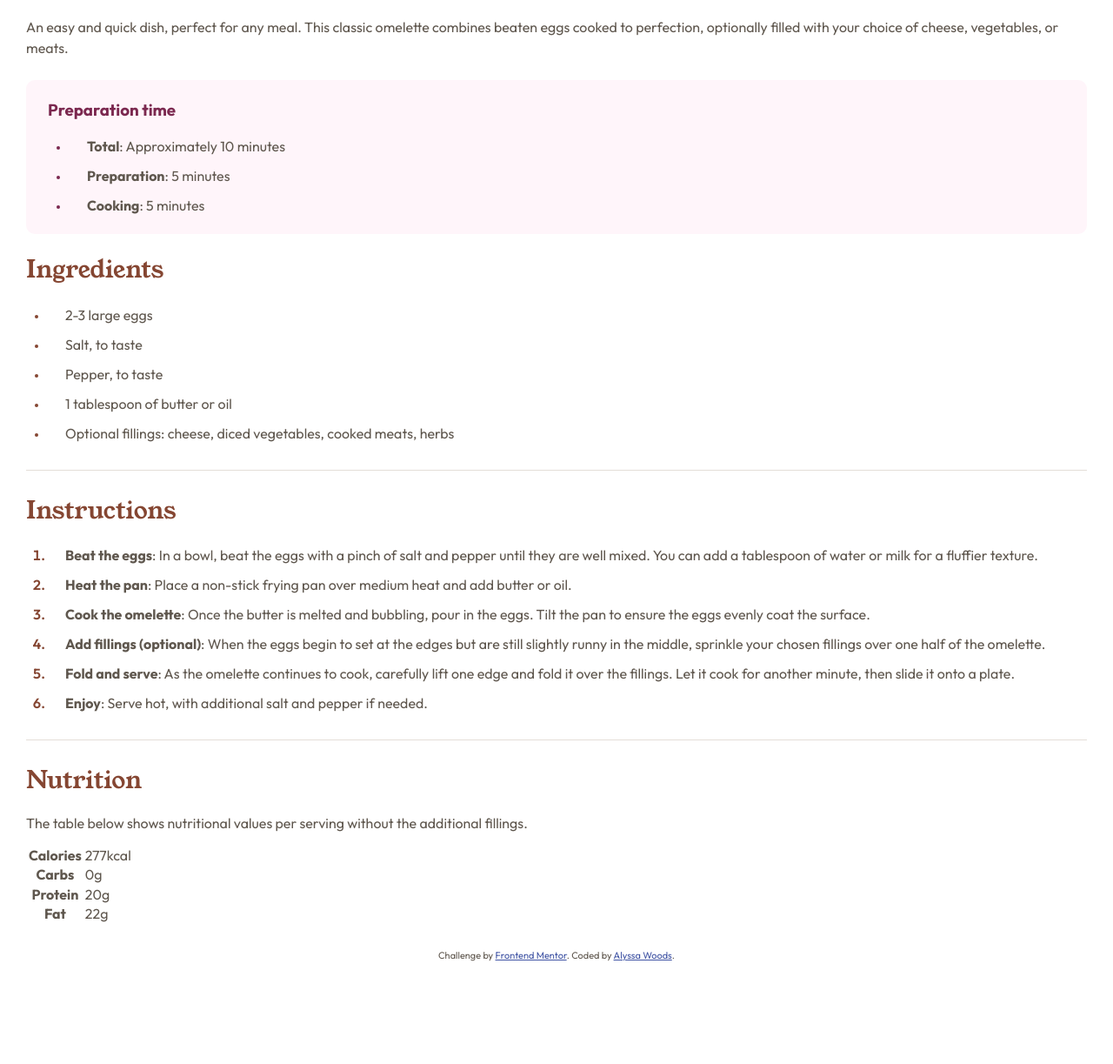
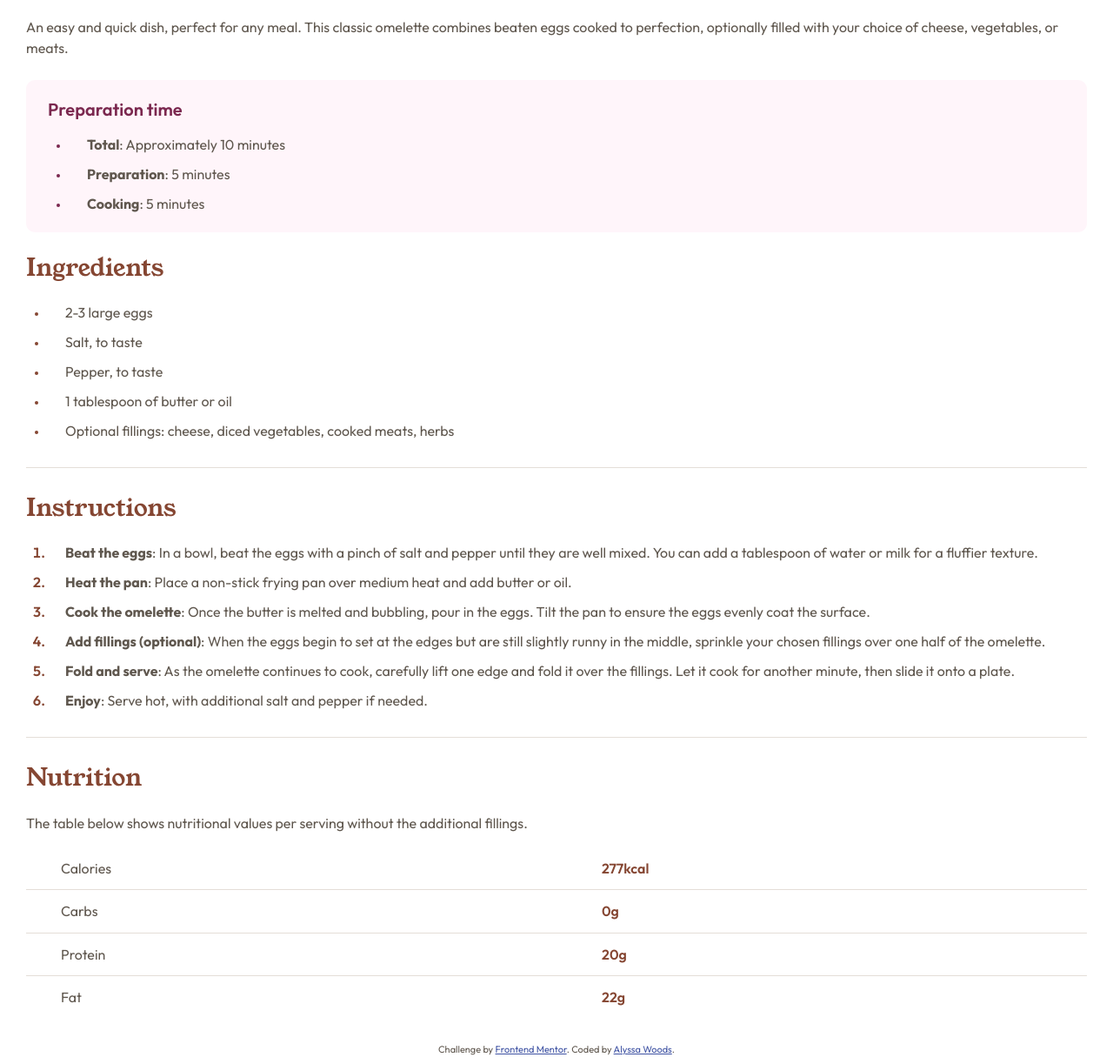
Before and after one commit to alymichwoo/recipe-card-2, a plain HTML site: page index.html in a window 1280 px wide. Shown: the part 663-1886 px from the top of the page at 87% size. Before the commit the page ends 1768 px from the top, so only its background shows below. Drawn offline with Linux system fonts and the light colour scheme.

Commit message:
Style nutrition section and refactor

```diff
--- a/css/main.css
+++ b/css/main.css
@@ -1,33 +1,53 @@
 /****** Global Styles *****/
+:root {
+    --ff-accent: 'Young Serif', serif;
+    --ff-primary: 'Outfit', sans-serif;
+
+    --nutmeg: hsl(14, 45%, 36%);
+    --dark-raspberry: hsl(332, 51%, 32%);
+    --white: hsl(0, 0%, 100%);
+    --rose-white: hsl(330, 100%, 98%);
+    --eggshell: hsl(30, 54%, 90%);
+    --light-gray: hsl(30, 18%, 87%);
+    --wenge-brown: hsl(30, 10%, 34%);
+    --dark-charcoal: hsl(24, 5%, 18%);
+}
 
 body {
-    background-color: hsl(0, 0%, 100%);
-    font-family: "Outfit", sans-serif;
+    background-color: var(--white);
+    font-family: var(--ff-primary);
     font-optical-sizing: auto;
     font-weight: 400;
     font-style: normal;
-    color: hsl(30, 10%, 34%);
+    color: var(--wenge-brown);
     font-size: 16px;
 }
 
-h1,
-h2 {
-    color: hsl(24, 5%, 18%);
-    font-family: "Young Serif", serif;
+h1 {
+    color: var(--dark-charcoal);
+    font-family: var(--ff-accent);
+    font-size: 2.3em;
     font-weight: 400;
-    font-style: normal;
 }
 
 h2 {
-    color: hsl(14, 45%, 36%);
-    font-family: "Young Serif", serif;
+    color: var(--dark-raspberry);
+    font-family: var(--ff-primary);
+    font-size: 1.25em;
+    font-weight: 600;
+}
+
+h2.section-title {
+    color: var(--nutmeg);
+    font-family: var(--ff-accent);
     font-weight: 400;
     font-style: normal;
     font-size: 1.75em;
 }
 
-h3 {
-    color: hsl(332, 51%, 32%);
+
+p {
+    line-height: 1.5;
 }
 
 ul,
@@ -36,7 +56,7 @@ ol {
 }
 
 li {
-    line-height: 1.5em;
+    line-height: 1.5;
     padding-left: 20px;
     margin-bottom: 10px;
 }
@@ -46,14 +66,43 @@ span {
 }
 
 hr {
-    background-color: hsl(30, 18%, 87%);
+    background-color: var(--light-gray);
     height: 1px;
     border: none;
     margin: 30px 0;
 }
 
+table {
+    width: 100%;
+    border-collapse: collapse;
+}
+
+tr {
+    border-bottom: 1px solid var(--light-gray);
+}
+
+tr:last-child {
+    border-bottom: none;
+}
+
+th,
+td {
+    text-align: left;
+    padding: 15px 0 15px 40px;
+}
+
+
+th {
+    font-weight: 400;
+}
+
+td {
+    color: var(--nutmeg);
+    font-weight: 600;
+}
+
 .outfit-regular {
-    font-family: "Outfit", sans-serif;
+    font-family: var(--ff-primary);
     font-optical-sizing: auto;
     font-weight: 400;
     font-style: normal;
@@ -78,16 +127,13 @@ main {
 }
 
 /****** Main Styles *****/
-.recipe-title {
-    font-size: 2.3em;
-}
 
 .recipe-details {
-    line-height: 1.5em;
+    line-height: 1.5;
 }
 
 .prep-details {
-    background-color: hsl(330, 100%, 98%);
+    background-color: var(--rose-white);
     padding: 5px 25px;
     border-radius: 10px;
     margin: 25px 0;
@@ -98,23 +144,25 @@ li.small-marker::marker {
 }
 
 ul.prep-steps li::marker {
-    color: hsl(332, 51%, 32%);
+    color: var(--dark-raspberry);
 }
 
 ul.ingredient-list li::marker,
 ol.instruction-steps li::marker {
-    color: hsl(14, 45%, 36%);
+    color: var(--nutmeg);
 }
 
 ol.instruction-steps li::marker {
     font-weight: 600;
 }
 
+
 /****** Attribution *****/
 
 .attribution {
     font-size: 11px;
     text-align: center;
+    margin-bottom: 10px;
 }
 
 .attribution a {
--- a/index.html
+++ b/index.html
@@ -20,7 +20,7 @@
 </head>
 
 <body>
-
+  <div class="card-container">
     <header class="img-container">
       <img src="assets/images/image-omelette.jpeg" alt="A breakfast omelette on a round white plate.">
     </header>
@@ -28,11 +28,12 @@
     <main>
       <h1 class="recipe-title">Simple Omelette Recipe</h1>
 
-    <p class="recipe-details">An easy and quick dish, perfect for any meal. This classic omelette combines beaten eggs cooked
+      <p class="recipe-details">An easy and quick dish, perfect for any meal. This classic omelette combines beaten eggs
+        cooked
         to perfection, optionally filled with your choice of cheese, vegetables, or meats.</p>
 
       <section class="prep-details">
-      <h3>Preparation time</h3>
+        <h2>Preparation time</h2>
         <ul class="prep-steps">
           <li class="small-marker"><span>Total</span>: Approximately 10 minutes</li>
           <li class="small-marker"><span>Preparation</span>: 5 minutes</li>
@@ -67,7 +68,8 @@
             in
             the
             middle, sprinkle your chosen fillings over one half of the omelette.</li>
-        <li><span>Fold and serve</span>: As the omelette continues to cook, carefully lift one edge and fold it over the
+          <li><span>Fold and serve</span>: As the omelette continues to cook, carefully lift one edge and fold it over
+            the
             fillings. Let it cook for another minute, then slide it onto a plate.</li>
           <li><span>Enjoy</span>: Serve hot, with additional salt and pepper if needed.</li>
         </ol>
@@ -100,6 +102,8 @@
         </table>
       </section>
     </main>
+  </div>
+
   <footer>
     <div class="attribution">
       Challenge by <a href="https://www.frontendmentor.io?ref=challenge" target="_blank">Frontend Mentor</a>.
```
Lines whose indentation alone changed are shown as unchanged.
